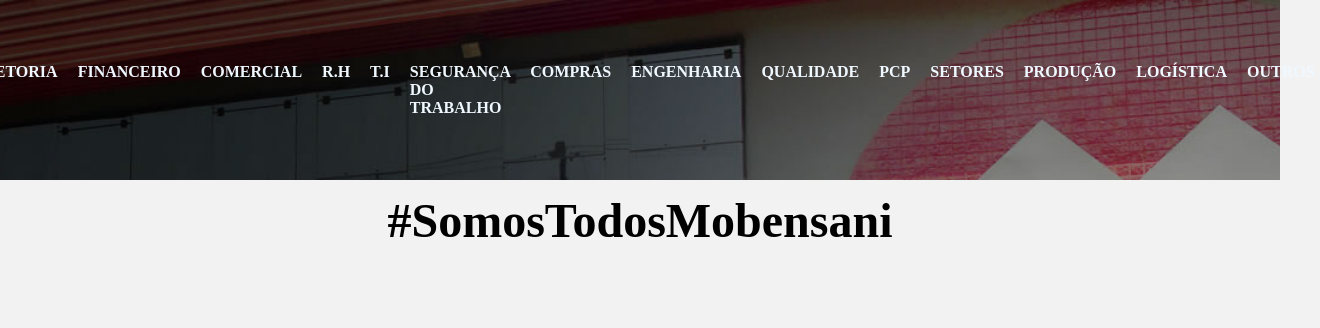
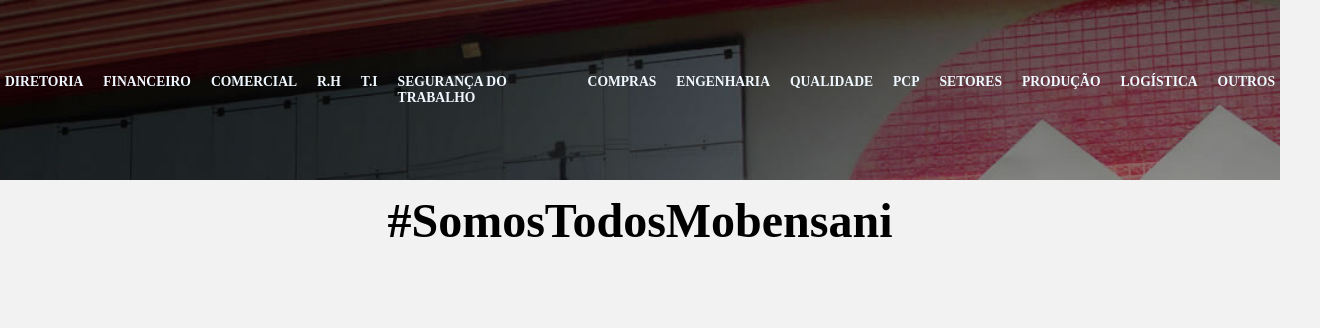
Before and after one commit to Eltonobreza/Lista-de-ramais, a plain HTML site: page Home/index.html in a window 1280 px wide. Shown: the top 328 px of the page, 1320 px wide, since content can reach past the window. Drawn offline with Linux system fonts and the light colour scheme.

Commit message:
Adicionando os Arquivos

```diff
--- a/Diretoria/style.css
+++ b/Diretoria/style.css
@@ -20,16 +20,17 @@
     background-position: center;
     background-repeat: no-repeat;
     background-size: cover;
+    justify-content: space-around;
 }
 
 
 
 .menuRamal{
     display: flex;
-    width: 100%;
     height: 80px;
     align-items: center;
     justify-content: center;
+    font-size: 1.7vh;
 
 
 }
@@ -41,6 +42,8 @@
     text-decoration: none;
     text-transform: uppercase;
     font-weight: bold;
+    justify-content: space-around;
+
 }
 
 a{
--- a/Home/style.css
+++ b/Home/style.css
@@ -8,8 +8,6 @@
 body{
     background-color:#f2f2f2;
 }
-
-
 
 header{
 
@@ -22,16 +20,17 @@
     background-position: center;
     background-repeat: no-repeat;
     background-size: cover;
+    justify-content: space-around;
 
 }
 
 
 .menuRamal{
     display: flex;
-    width: 100%;
     height: 80px;
     align-items: center;
     justify-content: center;
+    font-size: 1.7vh;
 
 
 }
@@ -53,7 +52,7 @@
 a:hover{
     background-color: aliceblue;
     color: #30261c;
-    transition: .50s ease-in-out;
+    transition: .3s;
 }
 
 .Slogan{
```
